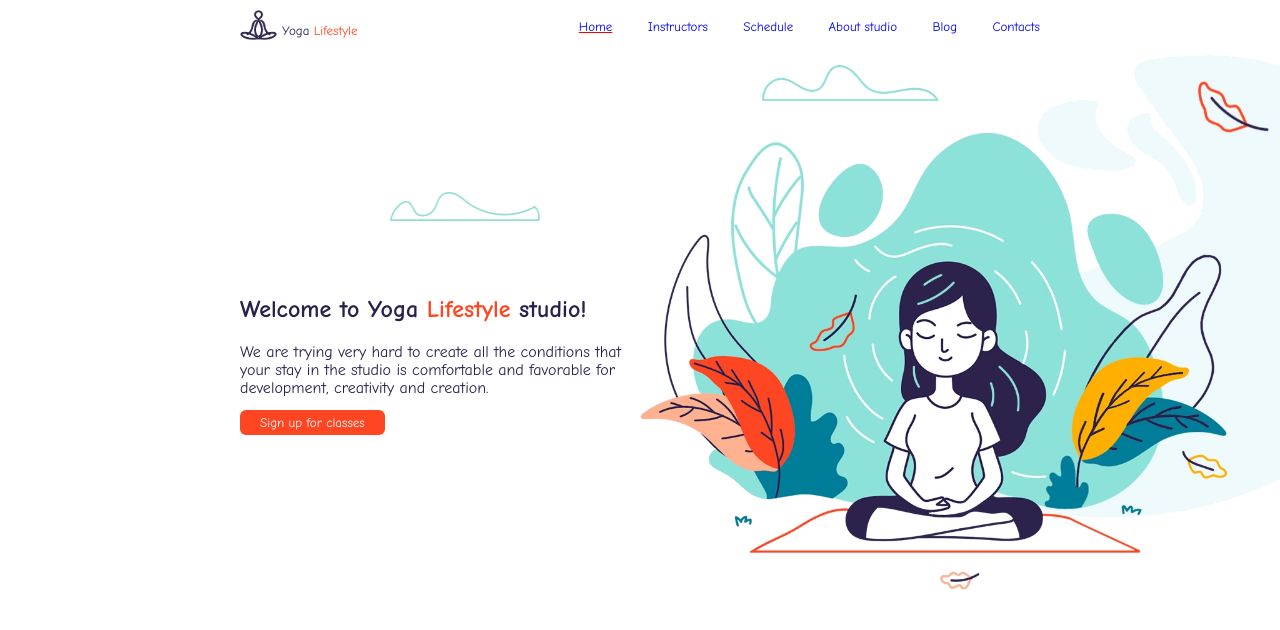
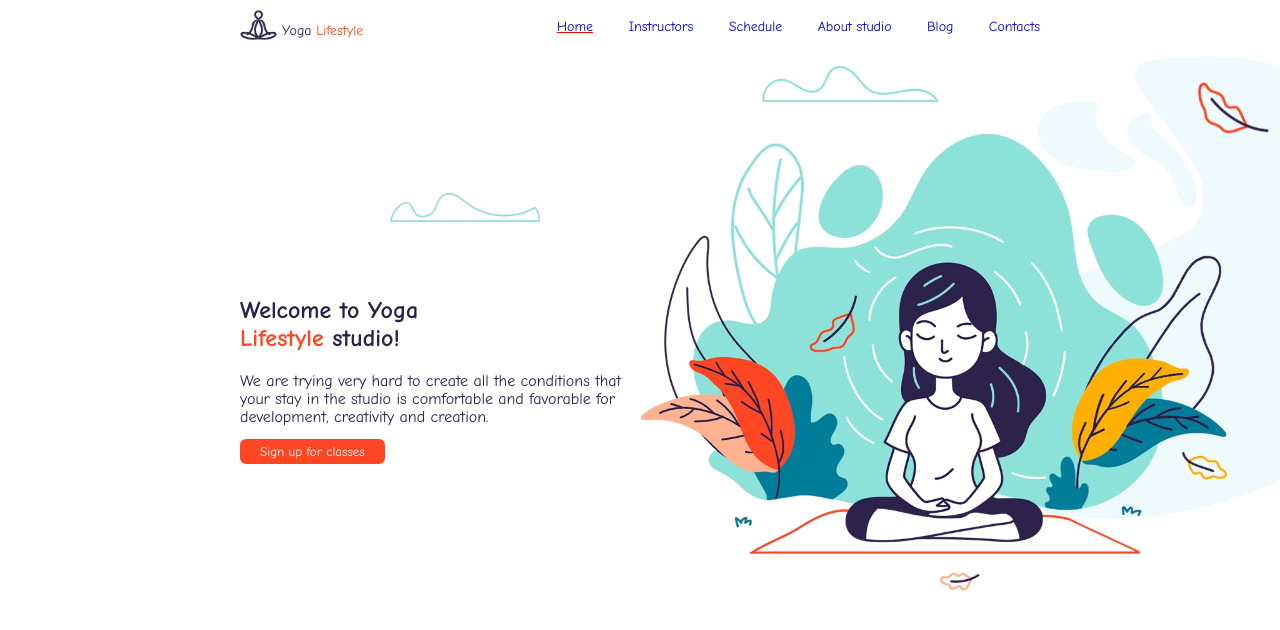
Before and after one commit to brokenfingers/5-yoga, a website: page index.html in a window 1280 px wide. Drawn offline with Linux system fonts and the light colour scheme.

Commit message:
font size changed

```diff
--- a/styles/main.css
+++ b/styles/main.css
@@ -22,7 +22,8 @@ header>img{
 }
 header>p{
     float:left;
-    font-size: 13px;
+    font-size: 14px;
+    line-height: 14px;
     margin-left: 5px;
 }
 
@@ -34,8 +35,8 @@ nav {
 nav a{
     text-decoration: none;
 
-    font-size: 13px;
-    line-height: 13px;
+    font-size: 14px;
+    line-height: 14px;
 }
 
 nav a:hover {
@@ -87,6 +88,10 @@ section div{
     margin-top: 137px;
 }
 
+h1 {
+    width: 70%;
+}
+
 div>img{
 
     width: 150px;
```
